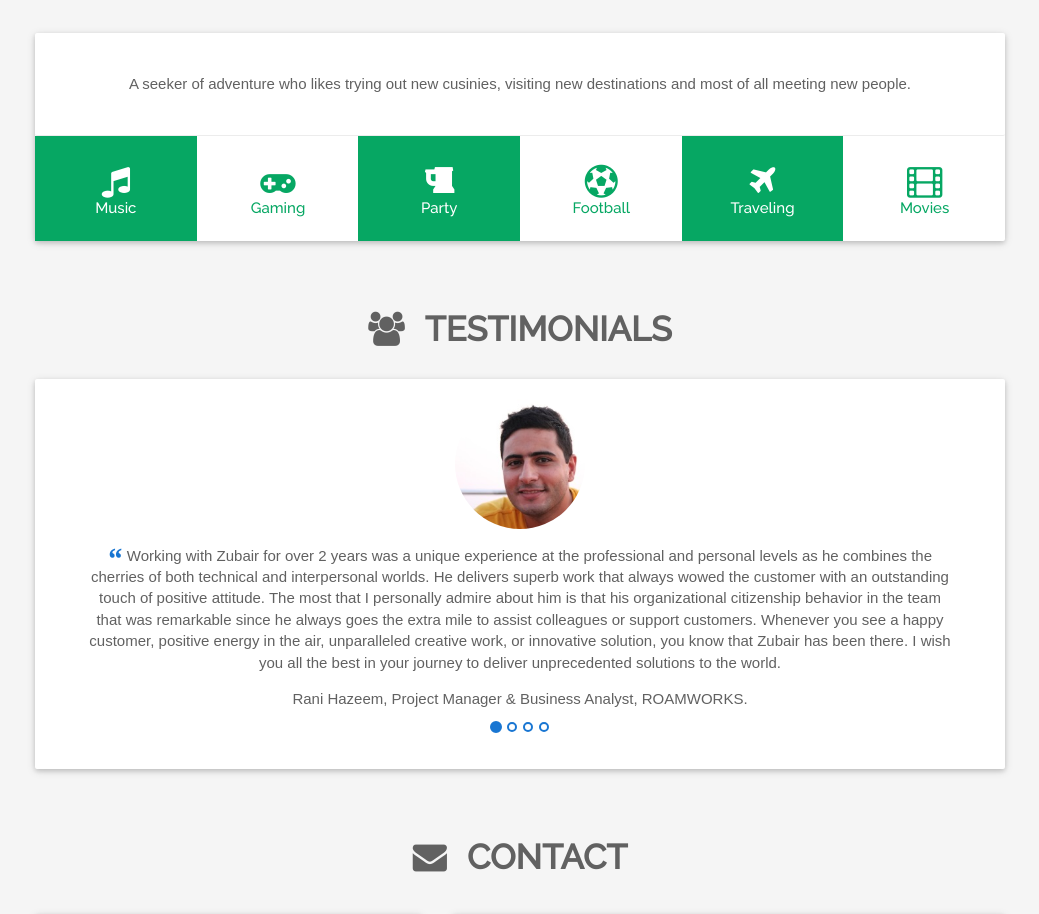
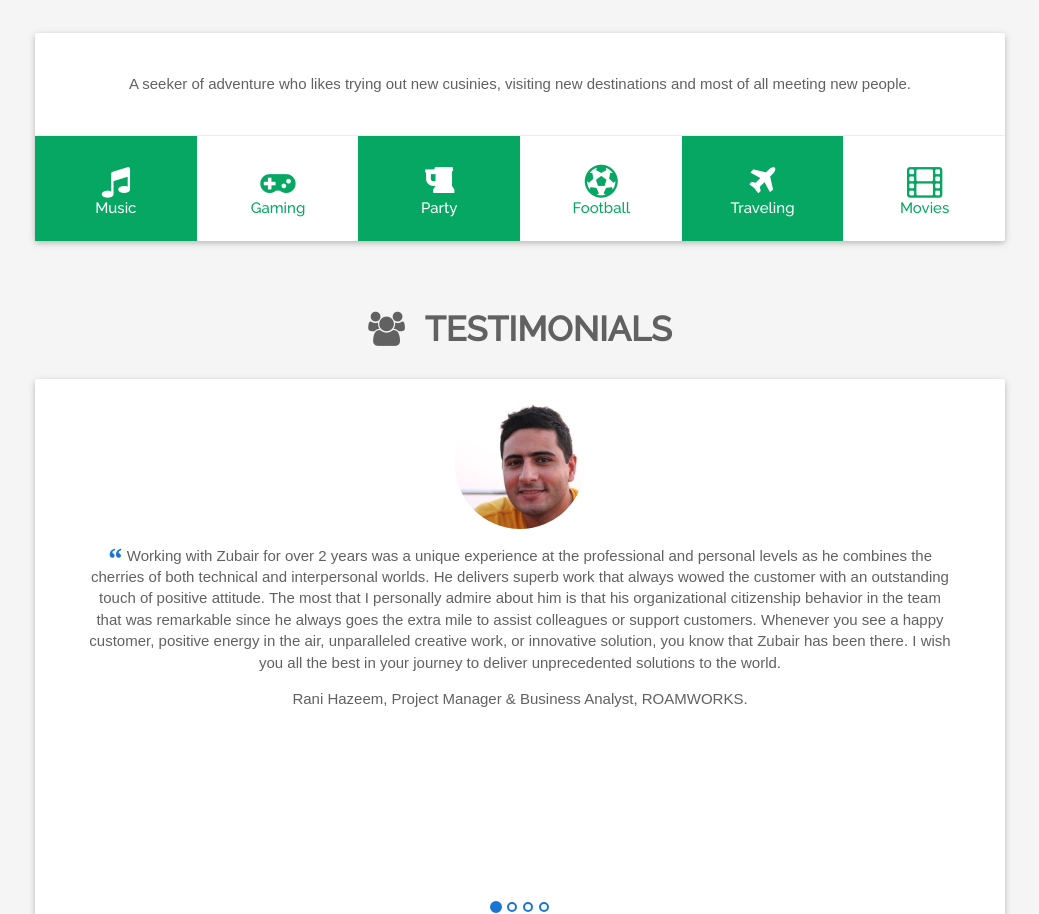
Before and after one commit to zubair1024/zubair1024.github.io, a Jekyll site: the page about/index.html, which Jekyll copies as it is, in a window 1280 px wide. Shown: the part 3555-4469 px from the top of the page, without its empty margins (120-1159 px from the left). Built offline with Jekyll 4.4.1, drawn with Linux system fonts in a browser that asks for light colours; some web fonts are replaced; grey boxes are pictures that could not be loaded.

Commit message:
adding height

```diff
--- a/about/stylesheets/style.css
+++ b/about/stylesheets/style.css
@@ -1739,3 +1739,7 @@ footer {
     background:#ec6a38
   }
 }
+
+.carousel-inner{
+  min-height: 38rem;
+}
```
